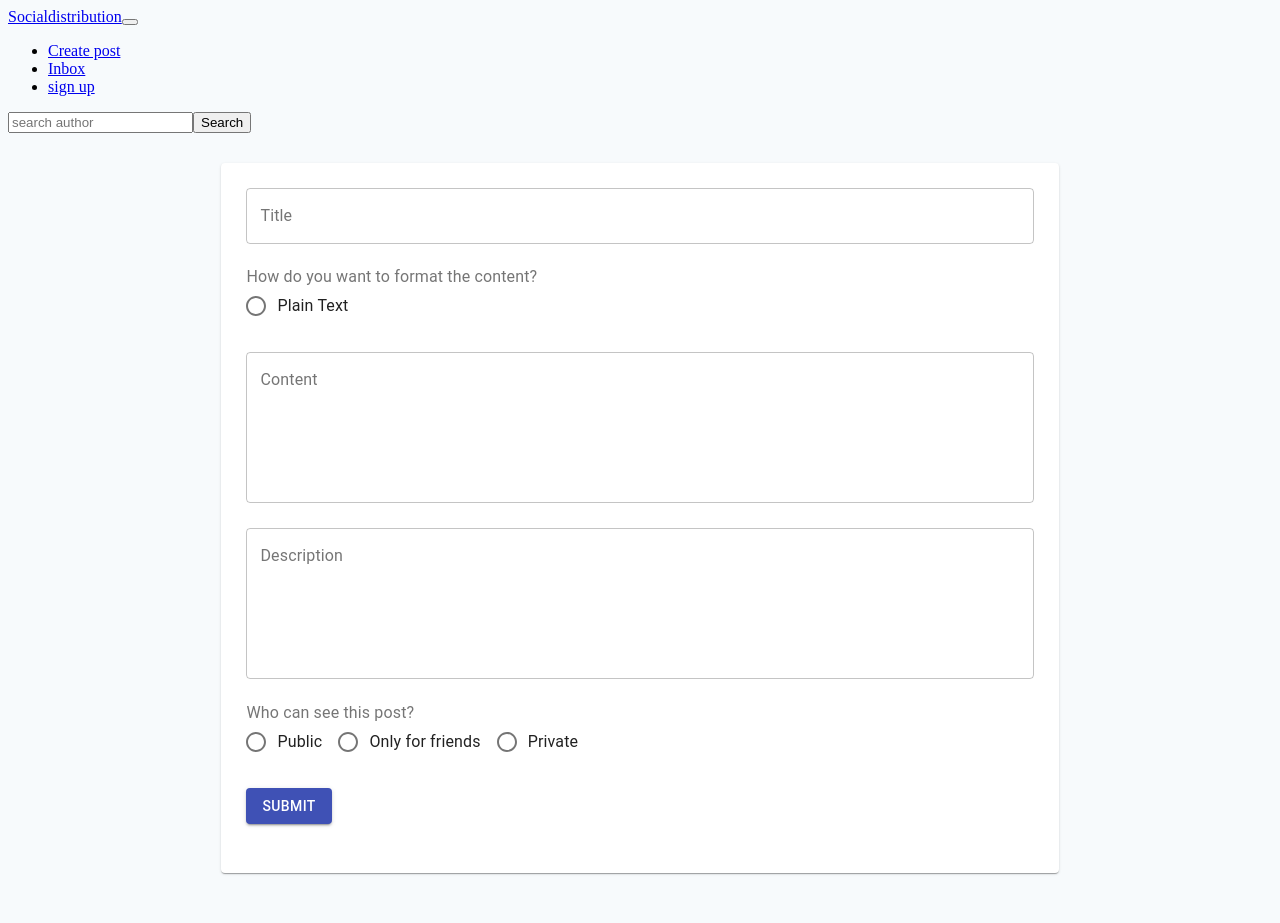
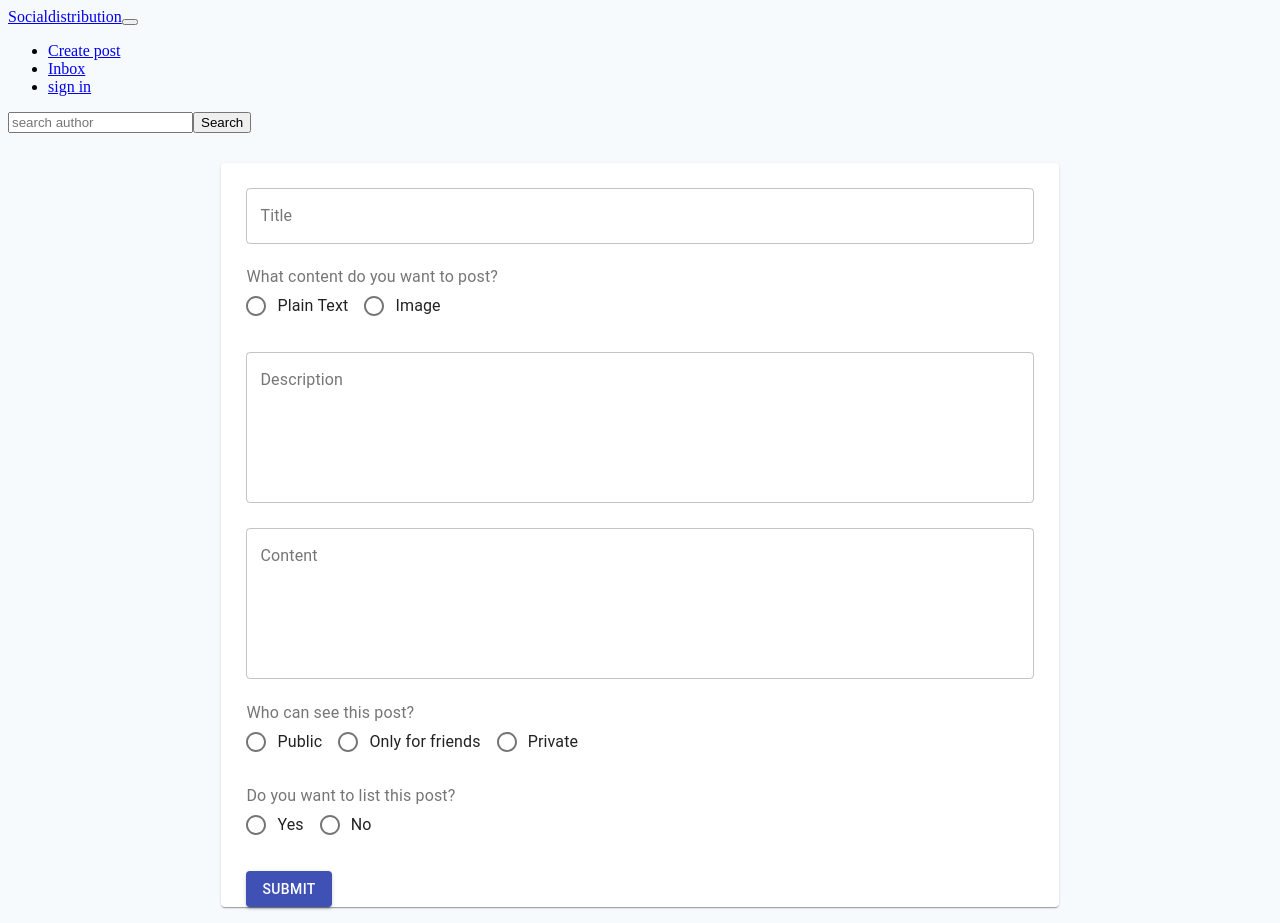
Before and after one commit to UAACC/404-project, a React (Create React App) app in the folder client/: page /newpost in a window 1280 px wide. Before the commit the page ends 889 px from the top, so only its background shows below. Built offline with nearby package versions, Linux system fonts and the light colour scheme; no server answers; the HTML template or start-up script is replaced by a standard one.

Commit message:
post image

```diff
--- a/client/src/components/Header.jsx
+++ b/client/src/components/Header.jsx
@@ -61,9 +61,9 @@ class Header extends React.Component {
               className="nav-link active"
               aria-current="page"
               onMouseOver="cursor"
-              href="/signup"
+              href="/signin"
             >
-              sign up
+              sign in
             </a>
           </li>
         );
--- a/client/src/pages/newpost.jsx
+++ b/client/src/pages/newpost.jsx
@@ -13,6 +13,7 @@ import { connect } from "react-redux";
 import axios from "axios";
 import Header from "../components/Header";
 
+
 class Newpost extends React.Component {
   constructor(props) {
     super(props);
@@ -24,21 +25,38 @@ class Newpost extends React.Component {
       origin: "",
       description: "",
       content: "",
-      contentType: "",
+      contentType: "text/plain",
       category: [],
       published: "",
       format: "",
       image: "",
-      visibility: "",
+      visibility: null,
+      unlisted: null,
+      image: null
     };
   }
 
   checkValidation = () => {
-    const { title, description, visibility } = this.state;
-    if (!title || !description || !visibility) {
+    const { title, content, description, visibility, unlisted } = this.state;
+    if (title === null || content === null || description === null || visibility === null || unlisted === null) {
       return false;
     }
     return true;
+  };
+
+  encodeFileBase64 = (file) => {
+    var reader = new FileReader();
+    if (file) {
+      reader.readAsDataURL(file);
+      reader.onload = () => {
+        var Base64 = reader.result;
+        // console.log(Base64);
+        this.setState({ image: Base64 });
+      };
+      reader.onerror = (error) => {
+        console.log("error: ", error);
+      };
+    }
   };
 
   handleSubmit = async (event) => {
@@ -46,13 +64,12 @@ class Newpost extends React.Component {
     if (!this.checkValidation()) {
       return window.alert("You have not filed the form completely.");
     }
-    const { domains } = this.props;
-    const { id } = this.props.currentUser;
-    const { title, description, content, contentType, visibility } = this.state;
+    const { domains, currentUser } = this.props;
+    const { title, description, content, contentType, visibility, unlisted, image } = this.state;
 
     let auth = null;
     domains.map(d => {
-      if (d.domain === id.split("/")[2]) {
+      if (d.domain === currentUser?.id?.split("/")[2]) {
         auth = d.auth;
       }
     })
@@ -63,18 +80,31 @@ class Newpost extends React.Component {
       },
     };
 
-    const doc = await axios.post(
-     id + "/posts/",
-      { title, source: "", origin: "", categorie: "web", count: 1, size: 1, description, content, visibility, contentType, published: new Date(), author: id, unlisted: false },
-      config
-    );
-    if (doc.data?.id) {
-      window.location = `/posts/nofun.herokuapp.com/${id.split("/")[4]}/${doc.data.id.split("/")[6]}/`;
+    // console.log("image;", image);
+    let doc;
+
+    if (contentType === "image") {
+      doc = await axios.post(
+        currentUser?.id + "/posts/",
+        { title, source: "", origin: "", categorie: "web", count: 1, size: 1, description, content: image, visibility, unlisted, contentType, published: new Date(), author: currentUser?.id, unlisted: false },
+        config
+      );
+    } else {
+      doc = await axios.post(
+        currentUser?.id + "/posts/",
+        { title, source: "", origin: "", categorie: "web", count: 1, size: 1, description, content, visibility, unlisted, contentType, published: new Date(), author: currentUser?.id, unlisted: false },
+        config
+      );
     }
+
+
+    // if (doc.data?.id) {
+    //   window.location = `/posts/nofun.herokuapp.com/${currentUser?.id.split("/")[4]}/${doc.data.id.split("/")[6]}/`;
+    // }
   };
 
   render() {
-    const { title, description, content, contentType } = this.state;
+    const { title, description, content, contentType, image } = this.state;
     return (
       <div>
         <Header />
@@ -90,7 +120,7 @@ class Newpost extends React.Component {
               alignItems="flex-start"
             >
               <Grid item xs={10}>
-                <Paper style={{ height: "710px" }}>
+                <Paper style={{ height: "90%" }}>
                   <div id="title">
                     <TextField
                       onChange={(e) => {
@@ -125,13 +155,18 @@ class Newpost extends React.Component {
                       }}
                     >
                       <FormLabel component="legend">
-                        How do you want to format the content?
+                        What content do you want to post?
                       </FormLabel>
                       <RadioGroup row aria-label="visible" name="visible">
                         <FormControlLabel
                           value="text/plain"
                           control={<Radio />}
                           label="Plain Text"
+                        />
+                        <FormControlLabel
+                          value="image"
+                          control={<Radio />}
+                          label="Image"
                         />
                         {/* <FormControlLabel
                           value="markdown"
@@ -140,26 +175,6 @@ class Newpost extends React.Component {
                         /> */}
                       </RadioGroup>
                     </FormControl>
-                  </div>
-                  <div id="content">
-                    <TextField
-                      onChange={(e) => {
-                        this.setState({ content: e.target.value });
-                      }}
-                      id="description"
-                      name="description"
-                      style={{
-                        marginLeft: "3%",
-                        marginRight: "3%",
-                        marginTop: "3%",
-                        width: "94%",
-                      }}
-                      label="Content"
-                      value={content}
-                      multiline
-                      rows={6}
-                      variant="outlined"
-                    />
                   </div>
                   <div id="desc">
                     <TextField
@@ -197,12 +212,37 @@ class Newpost extends React.Component {
                       variant="filled"
                     />
                   </div> */}
-                  {/* <div id="image" style={{marginLeft: "3%", marginTop: "2%"}}>
-                    <FormLabel component="legend">
-                      Upload an image
-                    </FormLabel>
-                    <input type="file" onChange={(e) => this.setState({file: e.target.files[0]})} />
-                  </div> */}
+                  {contentType === "image" ?
+                    <div id="image" style={{marginLeft: "3%", marginTop: "2%"}}>
+                      <FormLabel component="legend">
+                        Upload an image
+                      </FormLabel>
+                      <input type="file" onChange={(e) => this.encodeFileBase64(e.target.files[0])} />
+                      {image && <img src={image} style={{width: "40%"}} />}
+                    </div>
+                    :
+                    <div id="content">
+                      <TextField
+                        onChange={(e) => {
+                          this.setState({ content: e.target.value });
+                        }}
+                        id="description"
+                        name="description"
+                        style={{
+                          marginLeft: "3%",
+                          marginRight: "3%",
+                          marginTop: "3%",
+                          width: "94%",
+                        }}
+                        label="Content"
+                        value={content}
+                        multiline
+                        rows={6}
+                        variant="outlined"
+                      />
+                    </div>
+                  }
+
                   <div id="visibility">
                     <FormControl
                       component="fieldset"
@@ -238,6 +278,40 @@ class Newpost extends React.Component {
                       </RadioGroup>
                     </FormControl>
                   </div>
+                  <div id="unlisted">
+                    <FormControl
+                      component="fieldset"
+                      style={{
+                        marginLeft: "3%",
+                        marginRight: "3%",
+                        marginTop: "3%",
+                        width: "94%",
+                      }}
+                      onChange={(e) => {
+                        if (e.target.value === "false") {
+                          this.setState({ unlisted: false });
+                        } else {
+                          this.setState({ unlisted: true });
+                        }
+                      }}
+                    >
+                      <FormLabel component="legend">
+                        Do you want to list this post?
+                      </FormLabel>
+                      <RadioGroup row aria-label="unlisted" name="unlisted">
+                        <FormControlLabel
+                          value="false"
+                          control={<Radio />}
+                          label="Yes"
+                        />
+                        <FormControlLabel
+                          value="true"
+                          control={<Radio />}
+                          label="No"
+                        />
+                      </RadioGroup>
+                    </FormControl>
+                  </div>
                   <div id="button">
                     <Button
                       onClick={this.handleSubmit}
--- a/client/src/pages/post-detail.jsx
+++ b/client/src/pages/post-detail.jsx
@@ -50,6 +50,7 @@ class PostDetail extends React.Component {
         "Authorization": auth,
       },
     };
+
     const post_id = "https://" + domain + "/author/" + authorId + "/posts/" + postId + "/";
 
     const doc = await axios.get(post_id, config);
@@ -61,8 +62,6 @@ class PostDetail extends React.Component {
       post = doc.data[0];
     }
 
-    console.log(post);
-
     if (
       post.visibility === "PUBLIC" ||
       (post.visibility === "PUBLIC" && (post.author_id === currentUser?.id || post.author === currentUser?.id ))
@@ -71,7 +70,7 @@ class PostDetail extends React.Component {
     }
 
     const doc2 = await axios.get(post_id + "comments/", config);
-    console.log(doc2.data);
+
     this.setState({ comments: doc2.data });
 
     const authorDoc = await axios.get(
@@ -182,6 +181,7 @@ class PostDetail extends React.Component {
   render() {
     const { post, title, description, content, editOpen, commentOpen, author } = this.state;
     const { currentUser } = this.props;
+
     return (
       <div>
         <Header />
--- a/package.json
+++ b/package.json
@@ -17,6 +17,7 @@
     "dependencies": {
         "concurrently": "^5.2.0",
         "express": "^4.17.1",
-        "nodemon": "^2.0.4"
+        "nodemon": "^2.0.4",
+        "react-dropzone": "^11.3.2"
     }
 }
```
Also changed, not shown: 1 other file (tests, documents, lock files or other folders).
